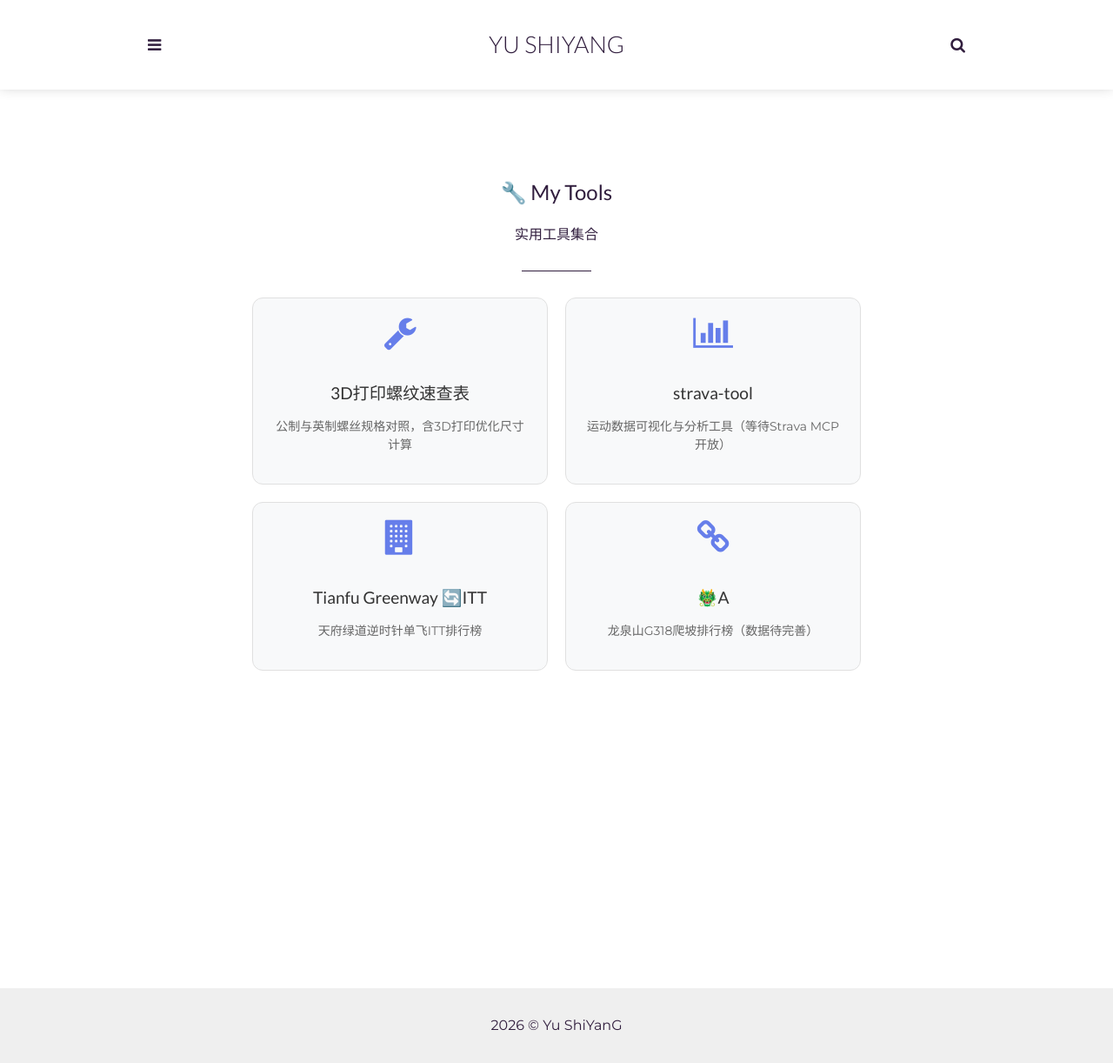
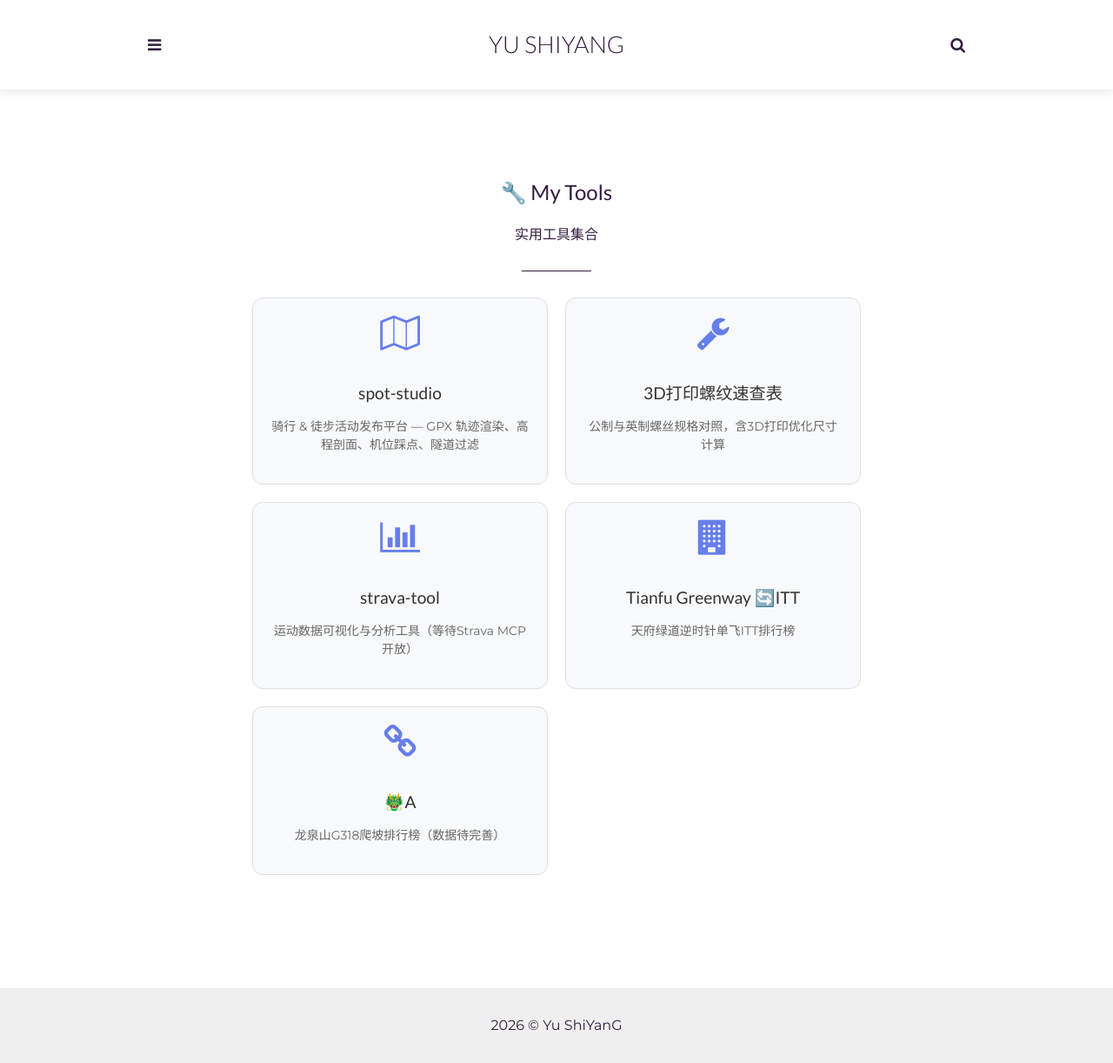
Before and after one commit to techysy/techysy.github.io, a Jekyll site: the page built from _pages/tools.html, in a window 1280 px wide. Shown: the whole page at 87% size. Built offline with Jekyll 4.4.1, drawn with Linux system fonts in a browser that asks for light colours; nearby versions of some CDN libraries; comment, search, counter and statistics services are not loaded; a style sheet for code colours, icons or effects is not loaded.

Commit message:
Add: spot-studio to tools page

```diff
--- a/_pages/tools.html
+++ b/_pages/tools.html
@@ -11,6 +11,11 @@ permalink: /tools/
     </section>
     <section class="about-body">
       <div class="tools-list">
+        <div class="tool-card">
+          <i class="fa fa-map-o" aria-hidden="true"></i>
+          <h3><a href="https://techysy.github.io/spot-studio">spot-studio</a></h3>
+          <p>骑行 & 徒步活动发布平台 — GPX 轨迹渲染、高程剖面、机位踩点、隧道过滤</p>
+        </div>
         <div class="tool-card">
           <i class="fa fa-wrench" aria-hidden="true"></i>
           <h3><a href="{{site.baseurl}}/3d-print-threads">3D打印螺纹速查表</a></h3>
```
